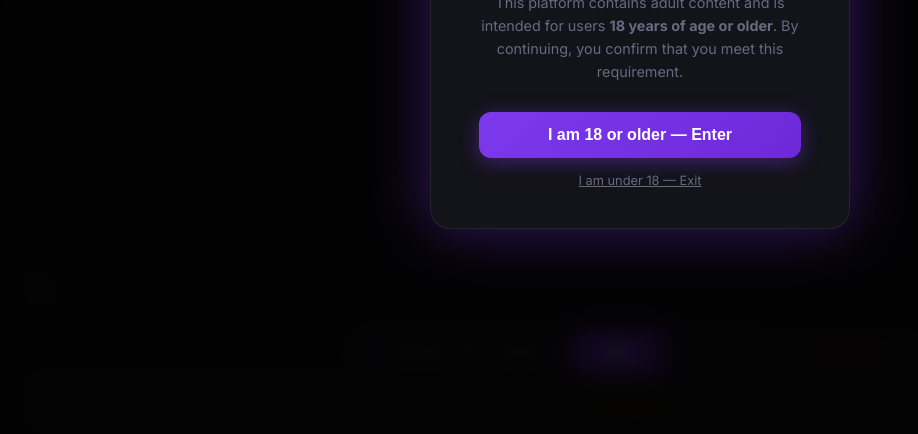
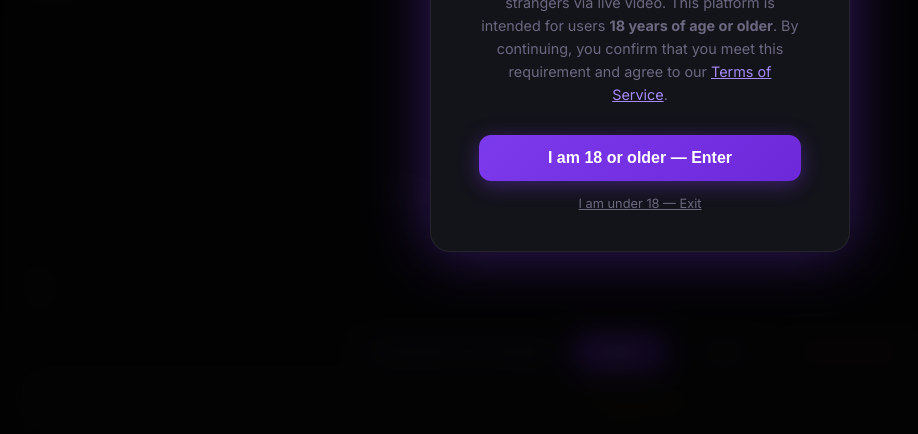
Before and after one commit to carnageee/videochat, a website: page index.html in a window 1280 px wide. Shown: the part 366-800 px from the top of the page, without its empty margins (0-918 px from the left). Drawn offline with nearby package versions, Linux system fonts and the light colour scheme; no server answers.

Commit message:
Update age gate and ToS wording to remove adult content language

```diff
--- a/index.html
+++ b/index.html
@@ -536,7 +536,7 @@
       <button class="close-btn" onclick="closeAgeGate()">✕</button>
       <div class="logo-icon">🎥</div>
       <h2>Empire Video</h2>
-      <p>This platform contains adult content and is intended for users <strong>18 years of age or older</strong>. By continuing, you confirm that you meet this requirement.</p>
+      <p>Empire Video connects you with random strangers via live video. This platform is intended for users <strong>18 years of age or older</strong>. By continuing, you confirm that you meet this requirement and agree to our <a href="tos.html" target="_blank" style="color:#a78bfa;">Terms of Service</a>.</p>
       <button class="confirm-btn" onclick="closeAgeGate()">I am 18 or older — Enter</button>
       <span class="deny-link" onclick="window.location.href='https://google.com'">I am under 18 — Exit</span>
     </div>
```
Also changed, not shown: tos.html (+1 -1 lines).
